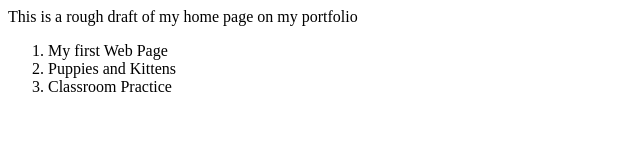
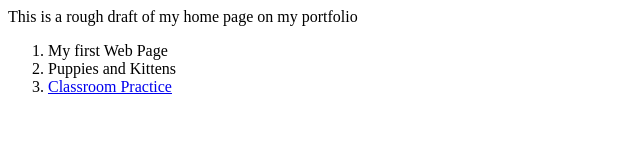
Before and after one commit to JakeChee04/Intro-to-Web, a plain HTML site: page index.html in a window 1280 px wide. Shown: the whole page, without its empty margins (0-640 px from the left). Drawn offline with Linux system fonts and the light colour scheme.

Commit message:
Update index.html

```diff
--- a/index.html
+++ b/index.html
@@ -10,7 +10,7 @@
             <ol>
                   <li>My first Web Page</li>
                   <li>Puppies and Kittens</li>
-                  <li>Classroom Practice</li>
+                  <li><a href="Class 3 Classwork/class_week_3.html">Classroom Practice</li>
             </ol>
 
 
```
